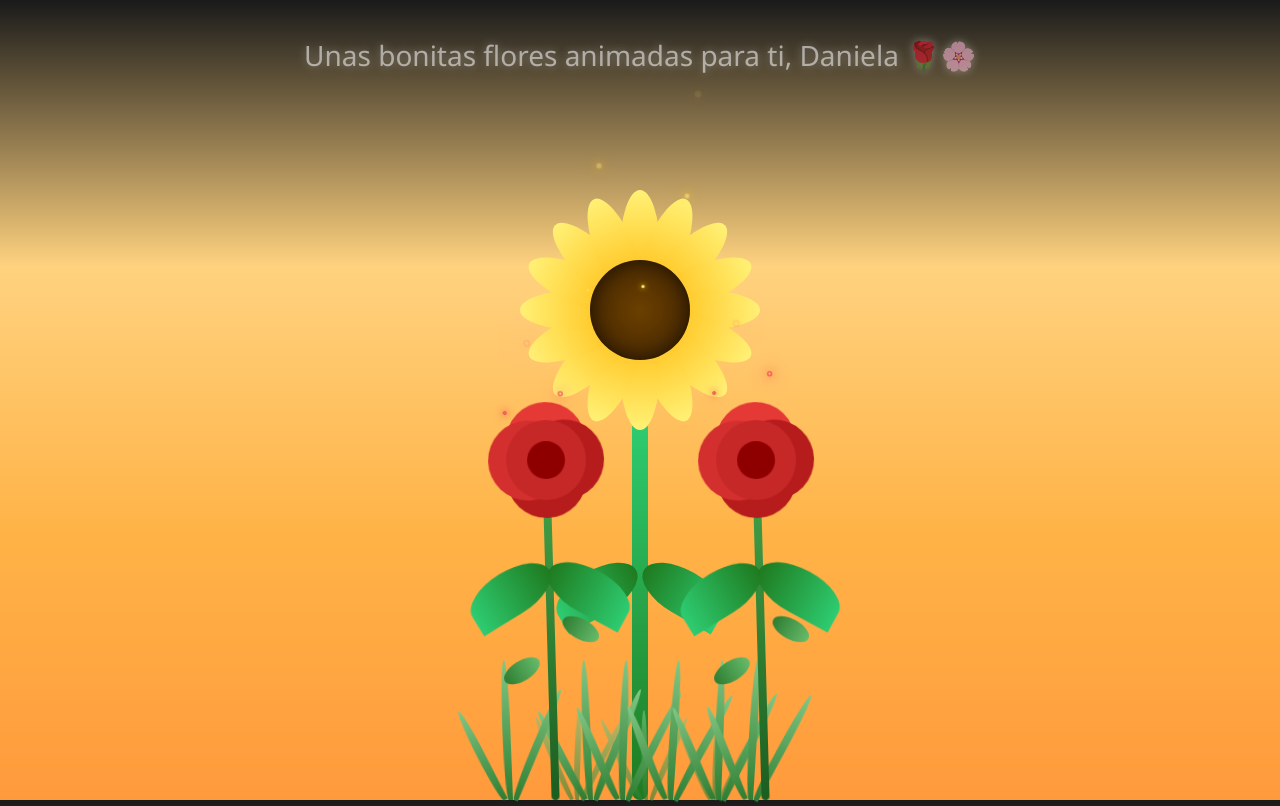
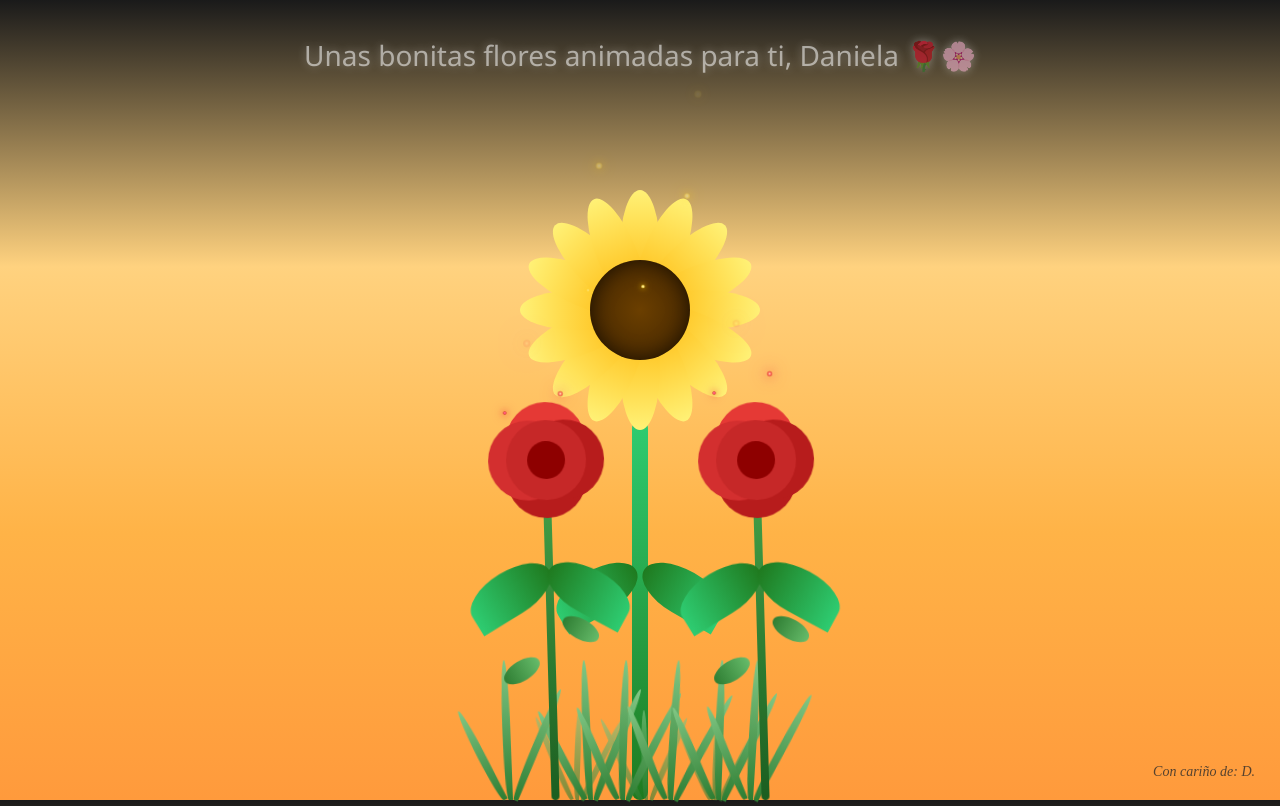
Before and after one commit to dmrodriguez9/flores-para-tu, a plain HTML site: page index.html in a window 1280 px wide. Drawn offline with Linux system fonts and the light colour scheme.

Commit message:
arreglos 2

```diff
--- a/css/style.css
+++ b/css/style.css
@@ -530,3 +530,13 @@ body{
     }
 
 }
+
+.firma {
+  position: fixed;
+  bottom: 20px;
+  right: 25px;
+  font-size: 14px;
+  color: #2c2c2c;
+  font-style: italic;
+  opacity: 0.8;
+}
--- a/index.html
+++ b/index.html
@@ -9,6 +9,7 @@
 <body>
 
 <div class="message">Unas bonitas flores animadas para ti, Daniela 🌹🌸</div>
+<div class="firma">Con cariño de: D.</div>
 
 <div class="scene">
   <div class="sunflower">
```
